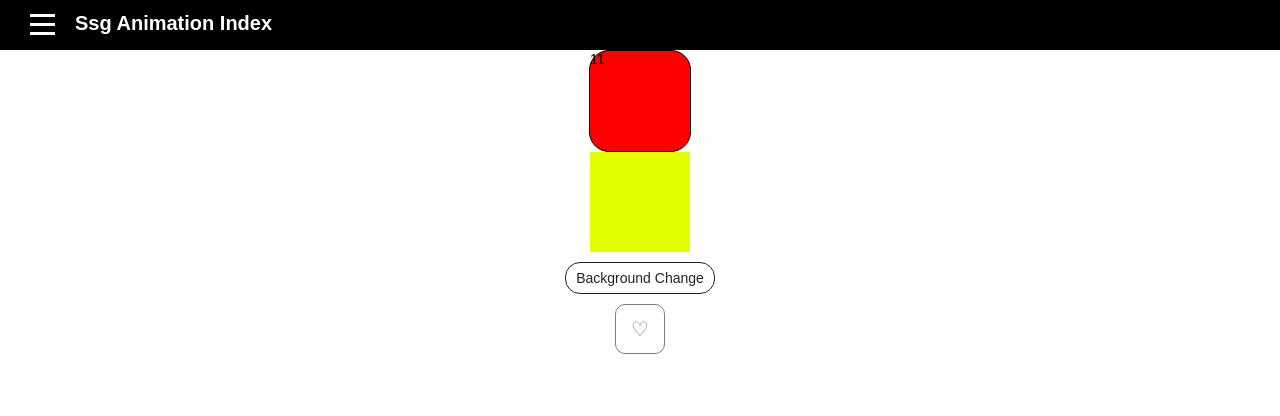
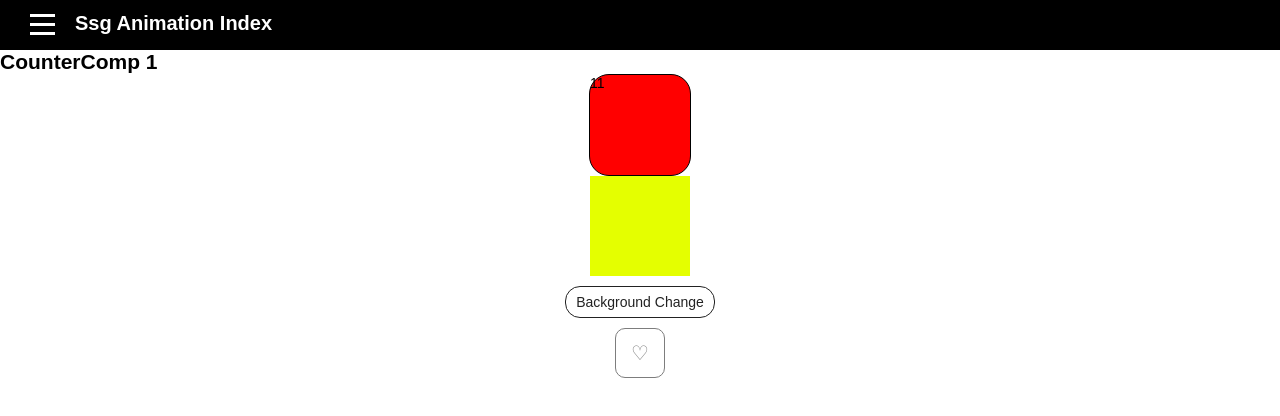
Before and after one commit to alexsando86/SATF, a React (Create React App) app in the folder cra_satf/: page /CounterComp/1 in a window 1280 px wide. Shown: the top 416 px of the page. Built offline with nearby package versions, Linux system fonts and the light colour scheme.

Commit message:
'router'

```diff
--- /dev/null
+++ b/cra_satf/src/client/Root.js
@@ -0,0 +1,11 @@
+import React from 'react';
+import { BrowserRouter } from 'react-router-dom';
+import App from '../components/App';
+
+const Root = () => (
+  <BrowserRouter>
+    <App />
+  </BrowserRouter>
+);
+
+export default Root;
--- a/cra_satf/src/components/App.js
+++ b/cra_satf/src/components/App.js
@@ -2,8 +2,10 @@ import React from 'react';
 import '../styles/common.scss';
 import Aside from './Aside';
 import Header from './Header';
-import ButtonComp from './ButtonComp';
+// import ButtonComp from '../pages/ButtonComp';
 import { gsap } from 'gsap';
+import { Route, Switch } from 'react-router-dom';
+import { CounterComp, ButtonComp } from 'pages';
 
 class App extends React.Component {
   state = {
@@ -40,6 +42,12 @@ class App extends React.Component {
       <div className="App">
         <Header onCreateShow={this.handleToggleControl} />
         <section className="container">
+          <Route exact path="/" component={CounterComp} />
+          <Switch>
+            <Route path="/CounterComp/:name" component={CounterComp} />
+            <Route path="/ButtonComp" component={ButtonComp} />
+          </Switch>
+
           <Aside
             currentState={this.state}
             onCreateHide={this.handleToggleControl}
--- a/cra_satf/src/components/Aside.js
+++ b/cra_satf/src/components/Aside.js
@@ -1,20 +1,32 @@
 import React from 'react';
+import { Link, NavLink } from 'react-router-dom';
 
 class Aside extends React.Component {
   render() {
+    const on = 'on';
     const { currentState, onCreateHide } = this.props;
-
-    // onSubPageShow = () => {
-
-    // };
+    let aside = React.createRef();
 
     return (
-      <div className={currentState.visible === true ? 'aside active' : 'aside'}>
+      <div
+        ref={aside}
+        className={currentState.visible === true ? 'aside active' : 'aside'}
+      >
         <ul className="aside_ctg">
           <li>
-            <button type="button" /*onClick={this.onSubPageShow}*/>
+            <Link to="/ButtonComp" onClick={onCreateHide}>
               Button
-            </button>
+            </Link>
+          </li>
+          {/* <li><Link to="/CounterComp">Counter</Link></li> */}
+          <li>
+            <NavLink
+              to="/CounterComp"
+              activeClassName={on}
+              onClick={onCreateHide}
+            >
+              Counter
+            </NavLink>
           </li>
           <li>Loading</li>
           <li>Festival</li>
--- a/cra_satf/src/index.js
+++ b/cra_satf/src/index.js
@@ -2,9 +2,10 @@ import React from 'react';
 import ReactDOM from 'react-dom';
 import './index.css';
 import App from './components/App';
+import Root from './client/Root';
 import * as serviceWorker from './serviceWorker';
 
-ReactDOM.render(<App />, document.getElementById('root'));
+ReactDOM.render(<Root />, document.getElementById('root'));
 
 // If you want your app to work offline and load faster, you can change
 // unregister() to register() below. Note this comes with some pitfalls.
--- /dev/null
+++ b/cra_satf/src/pages/CounterComp.js
@@ -0,0 +1,17 @@
+import React from 'react';
+import queryString from 'query-string';
+
+const CounterComp = ({ location, match }) => {
+  const query = queryString.parse(location.search);
+
+  const detail = query.detail === 'true';
+
+  return (
+    <div>
+      <h2>CounterComp {match.params.name}</h2>
+      {detail && 'detail: blahblah'}
+    </div>
+  );
+};
+
+export default CounterComp;
--- /dev/null
+++ b/cra_satf/src/pages/index.js
@@ -0,0 +1,2 @@
+export { default as CounterComp } from './CounterComp';
+export { default as ButtonComp } from './ButtonComp';
```
Also changed, not shown: cra_satf/package.json (+8 -3 lines), cra_satf/src/pages/ButtonComp.js (renamed from cra_satf/src/components/ButtonComp.js), 1 other file (tests, documents, lock files or other folders).
